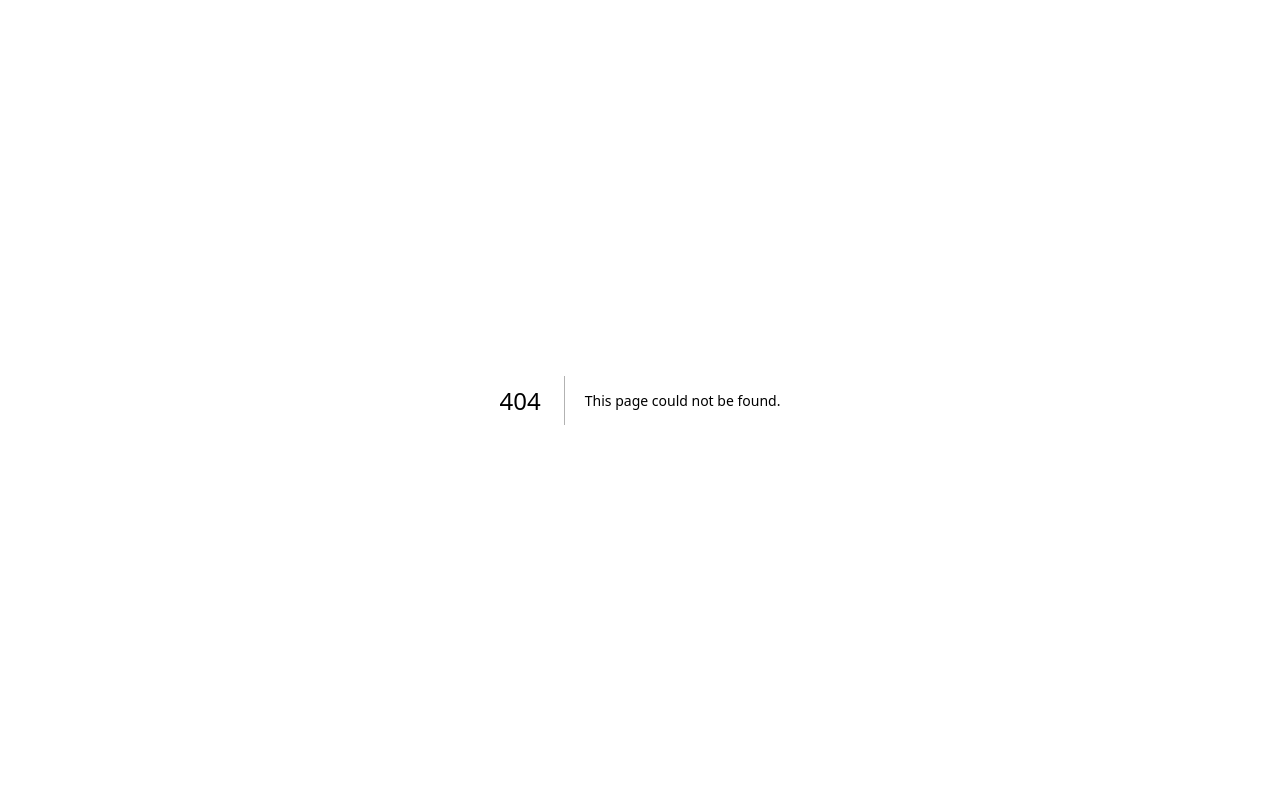
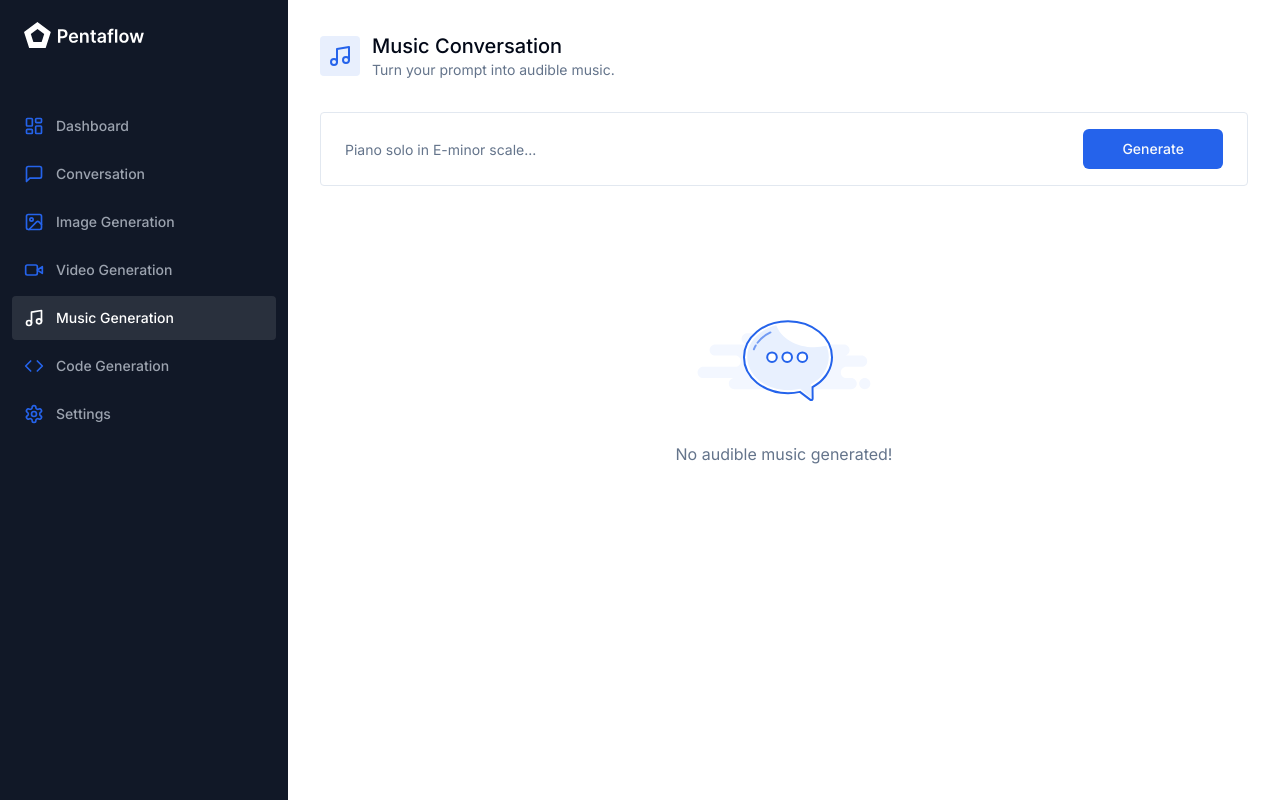
Before and after one commit to aphuus/pentaflow-app, a Next.js app: page /music in a window 1280 px wide. Before the commit this address had no page. Built offline with nearby package versions, Linux system fonts and the light colour scheme.

Commit message:
music generation api w/ replicate

```diff
--- /dev/null
+++ b/app/(dashboard)/(routes)/music/constants.ts
@@ -0,0 +1,7 @@
+import * as z from 'zod';
+
+export const formSchema = z.object({
+  prompt: z.string().min(1, {
+    message: 'Music prompt is required'
+  })
+});
--- /dev/null
+++ b/app/(dashboard)/(routes)/music/page.tsx
@@ -0,0 +1,126 @@
+'use client';
+
+import axios from 'axios';
+import * as z from 'zod';
+import { Music } from 'lucide-react';
+import { useForm } from 'react-hook-form';
+import { zodResolver } from '@hookform/resolvers/zod';
+import { useRouter } from 'next/navigation';
+import { useState } from 'react';
+import Image from 'next/image';
+
+import Heading from '@/components/heading';
+import { Form, FormControl, FormField, FormItem, FormMessage } from '@/components/ui/form';
+import { Input } from '@/components/ui/input';
+import { Button } from '@/components/ui/button';
+import { Empty } from '@/components/empty';
+import { Loader } from '@/components/loader';
+
+import { formSchema } from './constants';
+
+const MusicPage = () => {
+  const [music, setMusic] = useState<string>();
+  const [spectrogram, setSpectrogram] = useState<string>();
+  const router = useRouter();
+
+  const form = useForm<z.infer<typeof formSchema>>({
+    resolver: zodResolver(formSchema),
+    defaultValues: {
+      prompt: ''
+    }
+  });
+
+  const isLoading = form.formState.isSubmitting;
+
+  const onSubmit = async (values: z.infer<typeof formSchema>) => {
+    try {
+      setMusic(undefined);
+      setSpectrogram(undefined);
+
+      const response = await axios.post('/api/music', values);
+
+      setMusic(response.data.audio);
+      setSpectrogram(response.data.spectrogram);
+
+      form.reset();
+    } catch (error: any) {
+      // TODO: Open Pro Modal
+      console.log(error);
+    } finally {
+      router.refresh();
+    }
+  };
+
+  return (
+    <div>
+      <Heading
+        title="Music Conversation"
+        description="Turn your prompt into audible music."
+        icon={Music}
+        iconColor="text-primary"
+        bgColor="bg-primary/10"
+      />
+      <div className="px-4 lg:px-8">
+        <div>
+          <Form {...form}>
+            <form
+              onSubmit={form.handleSubmit(onSubmit)}
+              className="rounded border w-full p-4 px-3 md:px-6 focus-within:shadow-sm grid grid-cols-12 gap-2"
+            >
+              <FormField
+                name="prompt"
+                control={form.control}
+                render={({ field }) => (
+                  <FormItem className="col-span-12 lg:col-span-10">
+                    <FormControl className="m-0 p-0">
+                      <Input
+                        className="border-0 outline-none focus-visible:ring-0 focus-visible:ring-transparent"
+                        placeholder="Piano solo in E-minor scale..."
+                        disabled={isLoading}
+                        {...field}
+                      />
+                    </FormControl>
+                    <FormMessage />
+                  </FormItem>
+                )}
+              />
+              <Button className="col-span-12 lg:col-span-2 w-full" disabled={isLoading}>
+                Generate
+              </Button>
+            </form>
+          </Form>
+        </div>
+        <div className="space-y-4 mt-4">
+          {isLoading && (
+            <div className="p-8 rounded-lg w-full flex items-center justify-center">
+              <Loader />
+            </div>
+          )}
+          {!music && !isLoading && (
+            <div>
+              <Empty label="No audible music generated!" />
+            </div>
+          )}
+          {music && (
+            <audio loop controls className="w-full mt-8">
+              <source src={music} />
+            </audio>
+          )}
+          {spectrogram && (
+            <div className="mt-8">
+              <Image
+                className="rounded"
+                src={spectrogram}
+                alt="Spectrogram"
+                width={250}
+                height={250}
+              />
+            </div>
+          )}
+        </div>
+      </div>
+    </div>
+  );
+};
+
+export default MusicPage;
--- /dev/null
+++ b/app/api/music/route.ts
@@ -0,0 +1,43 @@
+import { auth } from '@clerk/nextjs';
+import { NextResponse } from 'next/server';
+import Replicate from 'replicate';
+
+const replicate = new Replicate({
+  auth: process.env.REPLICATE_API_TOKEN
+});
+
+export async function POST(req: Request) {
+  try {
+    const { userId } = auth();
+    const body = await req.json();
+    const { prompt } = body;
+
+    if (!userId) {
+      return new NextResponse('Unauthorized', { status: 401 });
+    }
+
+    if (!replicate) {
+      return new NextResponse('Replicate API Key Not Configured', { status: 401 });
+    }
+
+    if (!prompt) {
+      return new NextResponse('Messages Not Found', { status: 400 });
+    }
+
+    const response = await replicate.run(
+      'riffusion/riffusion:8cf61ea6c56afd61d8f5b9ffd14d7c216c0a93844ce2d82ac1c9ecc9c7f24e05',
+      {
+        input: {
+          prompt_a: prompt,
+          denoising: 0.75,
+          num_inference_steps: 50
+        }
+      }
+    );
+
+    return NextResponse.json(response);
+  } catch (error) {
+    console.log('Conversation error: ', error);
+    return new NextResponse('Internal error', { status: 500 });
+  }
+}
--- a/next.config.mjs
+++ b/next.config.mjs
@@ -1,7 +1,17 @@
 /** @type {import('next').NextConfig} */
 const nextConfig = {
   images: {
-    domains: ['oaidalleapiprodscus.blob.core.windows.net']
+    domains: ['oaidalleapiprodscus.blob.core.windows.net'],
+    remotePatterns: [
+      {
+        protocol: 'https',
+        hostname: 'replicate.com'
+      },
+      {
+        protocol: 'https',
+        hostname: 'replicate.delivery'
+      }
+    ]
   }
 };
 
--- a/package.json
+++ b/package.json
@@ -26,6 +26,7 @@
     "react-dom": "^18",
     "react-hook-form": "^7.49.3",
     "react-markdown": "^9.0.1",
+    "replicate": "^0.25.2",
     "tailwind-merge": "^2.2.0",
     "tailwindcss-animate": "^1.0.7",
     "zod": "^3.22.4"
```
Also changed, not shown: 1 other file (tests, documents, lock files or other folders).
